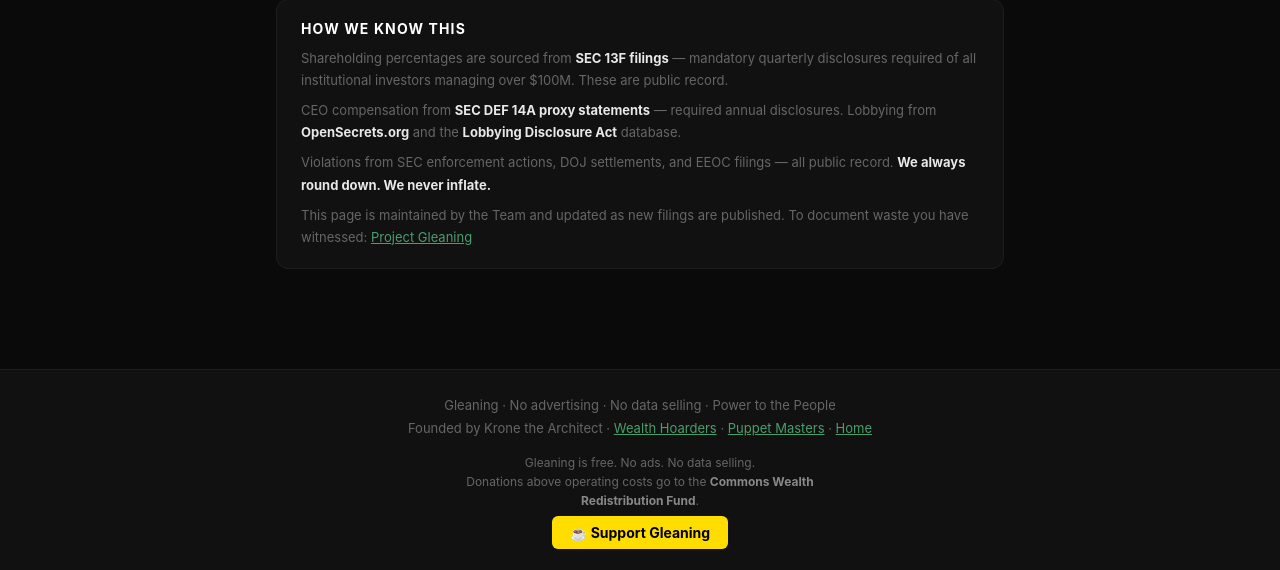
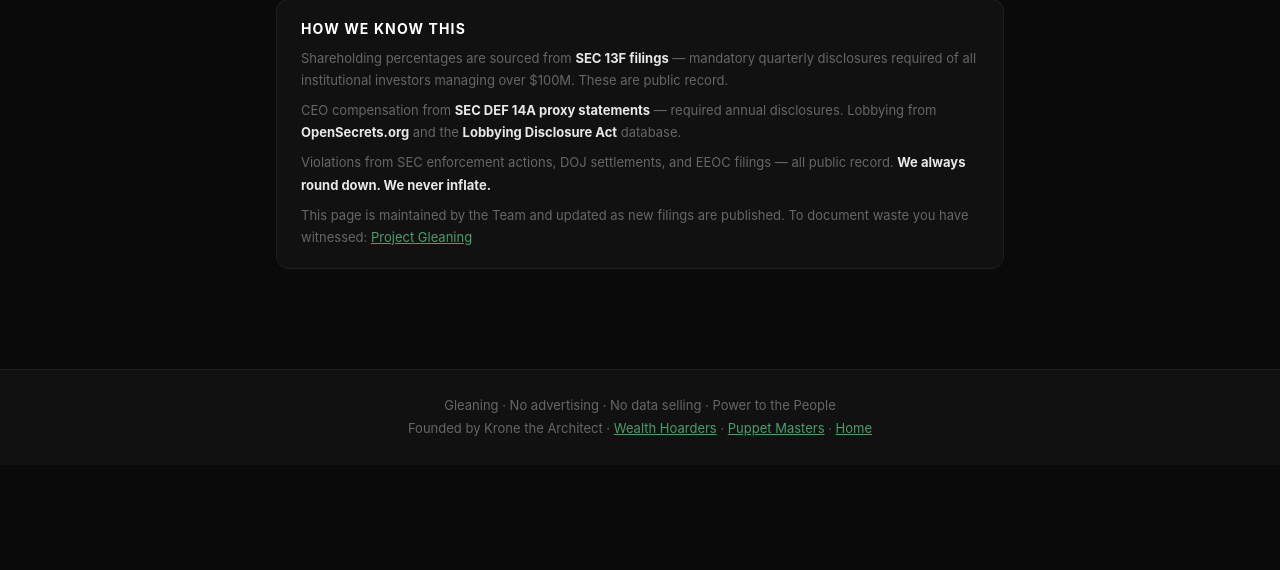
Before and after one commit to Kronestones/gleaning, a FastAPI app: page /puppet-masters in a window 1280 px wide. Shown: the part 4300-4870 px from the top of the page. After the commit the page ends 4736 px from the top, so only its background shows below. Run offline with FastAPI, Linux system fonts and the light colour scheme; parts of the project's set-up code (start-up, migrations or seed data) failed here and were passed over.

Commit message:
fix: remove coffee button from puppet masters footer

```diff
--- a/templates/puppet_masters.html
+++ b/templates/puppet_masters.html
@@ -311,8 +311,7 @@
 <footer>
   <p>Gleaning · No advertising · No data selling · Power to the People</p>
   <p>Founded by Krone the Architect · <a href="/stats">Wealth Hoarders</a> · <a href="/puppet-masters">Puppet Masters</a> · <a href="/">Home</a></p>
-  <p style="margin-top:12px;font-size:12px;color:#666;max-width:360px;margin-left:auto;margin-right:auto;line-height:1.6;">Gleaning is free. No ads. No data selling.<br>Donations above operating costs go to the <strong style="color:#888">Commons Wealth Redistribution Fund</strong>.</p>
-  <p style="margin-top:10px"><a href="https://buymeacoffee.com/sentinel.commons" target="_blank" rel="noopener" style="background:#FFDD00;color:#000;padding:8px 18px;border-radius:6px;font-weight:700;text-decoration:none;font-size:14px;">☕ Support Gleaning</a></p>
+
 </footer>
 </body>
 </html>
```
